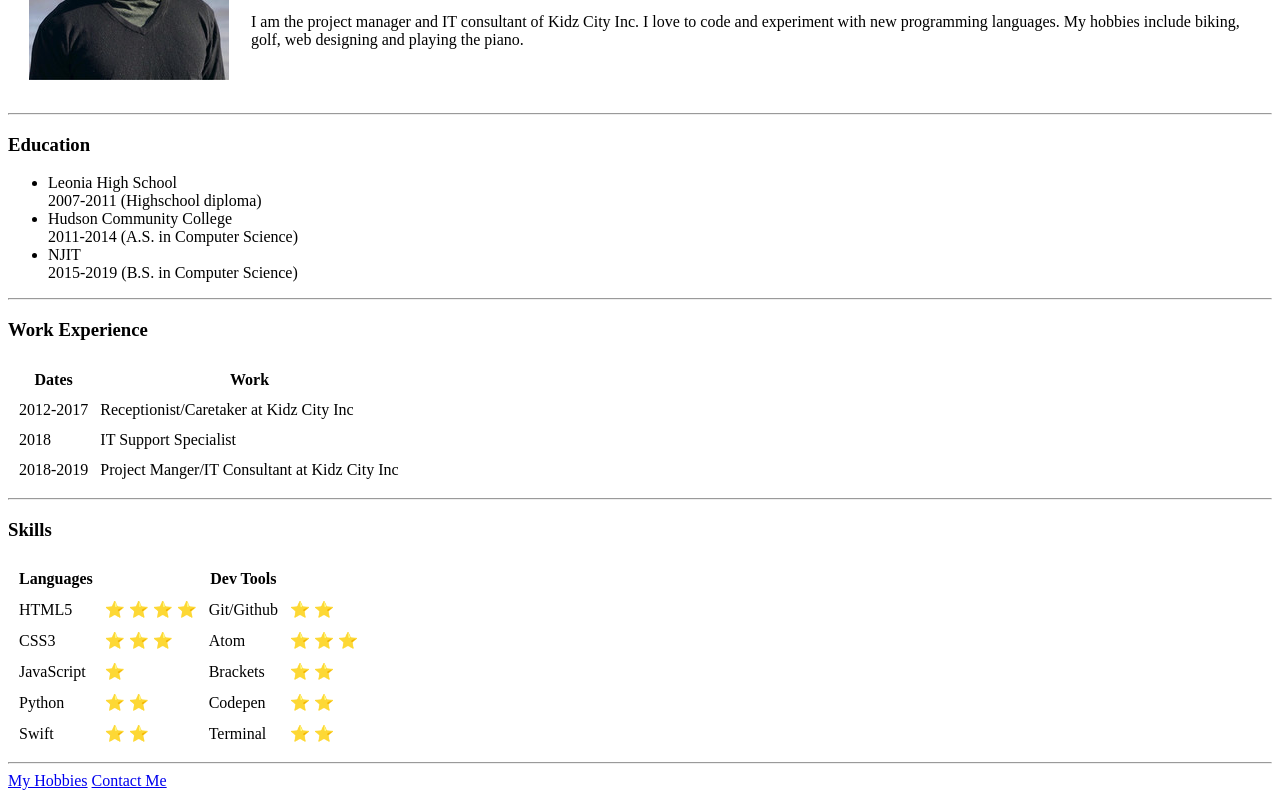
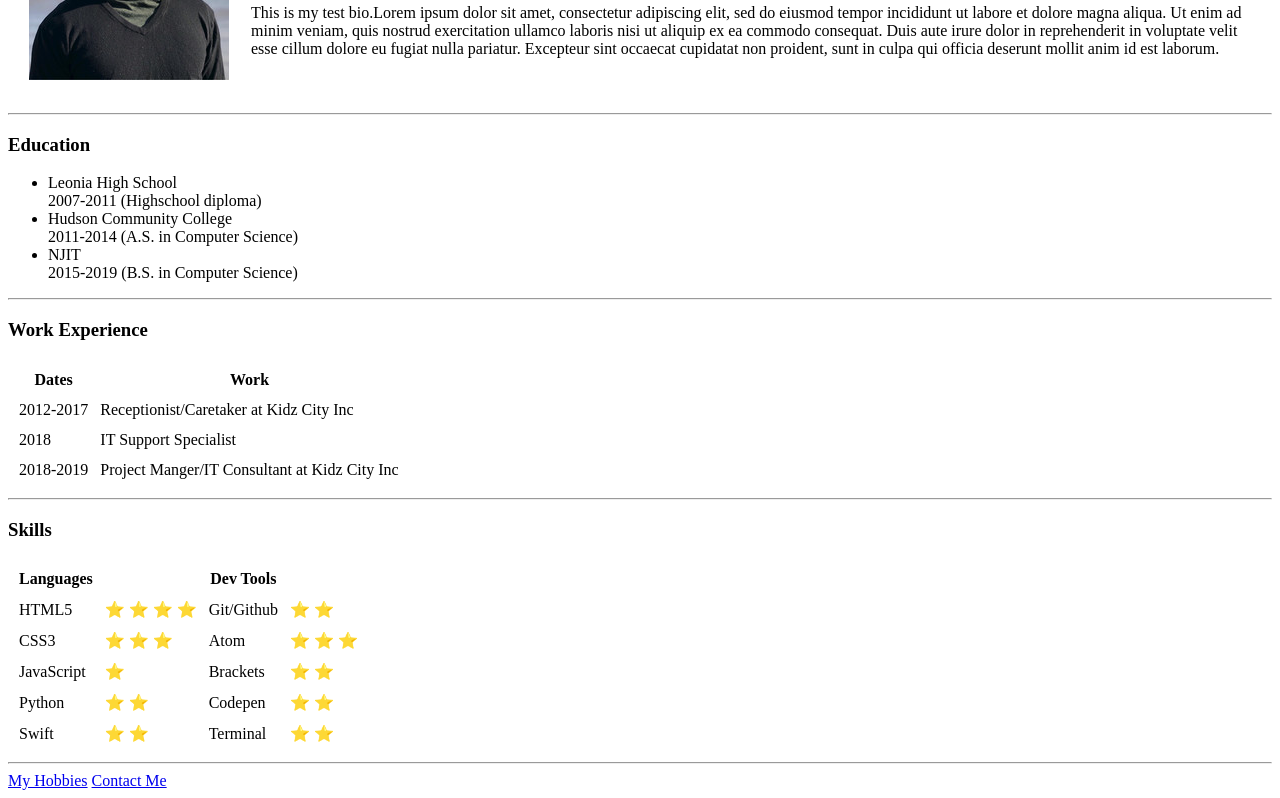
Before and after one commit to mattari1/cv, a plain HTML site: page index.html in a window 1280 px wide. Shown: the part 149-947 px from the top of the page. Drawn offline with Linux system fonts and the light colour scheme.

Commit message:
Add files via upload

```diff
--- a/index.html
+++ b/index.html
@@ -14,7 +14,7 @@
       <td>
         <h1>Matt Ogtong</h1>
         <p><em>Aspiring IOS Developer and creative web designer. <a href="https://www.linkedin.com/in/matthew-ogtong-715772108/">My LinkedIn</a></em></p>
-        <p>I am the project manager and IT consultant of Kidz City Inc. I love to code and experiment with new programming languages. My hobbies include biking, golf, web designing and playing the piano.</p>
+        <p>This is my test bio.Lorem ipsum dolor sit amet, consectetur adipiscing elit, sed do eiusmod tempor incididunt ut labore et dolore magna aliqua. Ut enim ad minim veniam, quis nostrud exercitation ullamco laboris nisi ut aliquip ex ea commodo consequat. Duis aute irure dolor in reprehenderit in voluptate velit esse cillum dolore eu fugiat nulla pariatur. Excepteur sint occaecat cupidatat non proident, sunt in culpa qui officia deserunt mollit anim id est laborum.</p>
       </td>
     </tr>
   </table>
```
